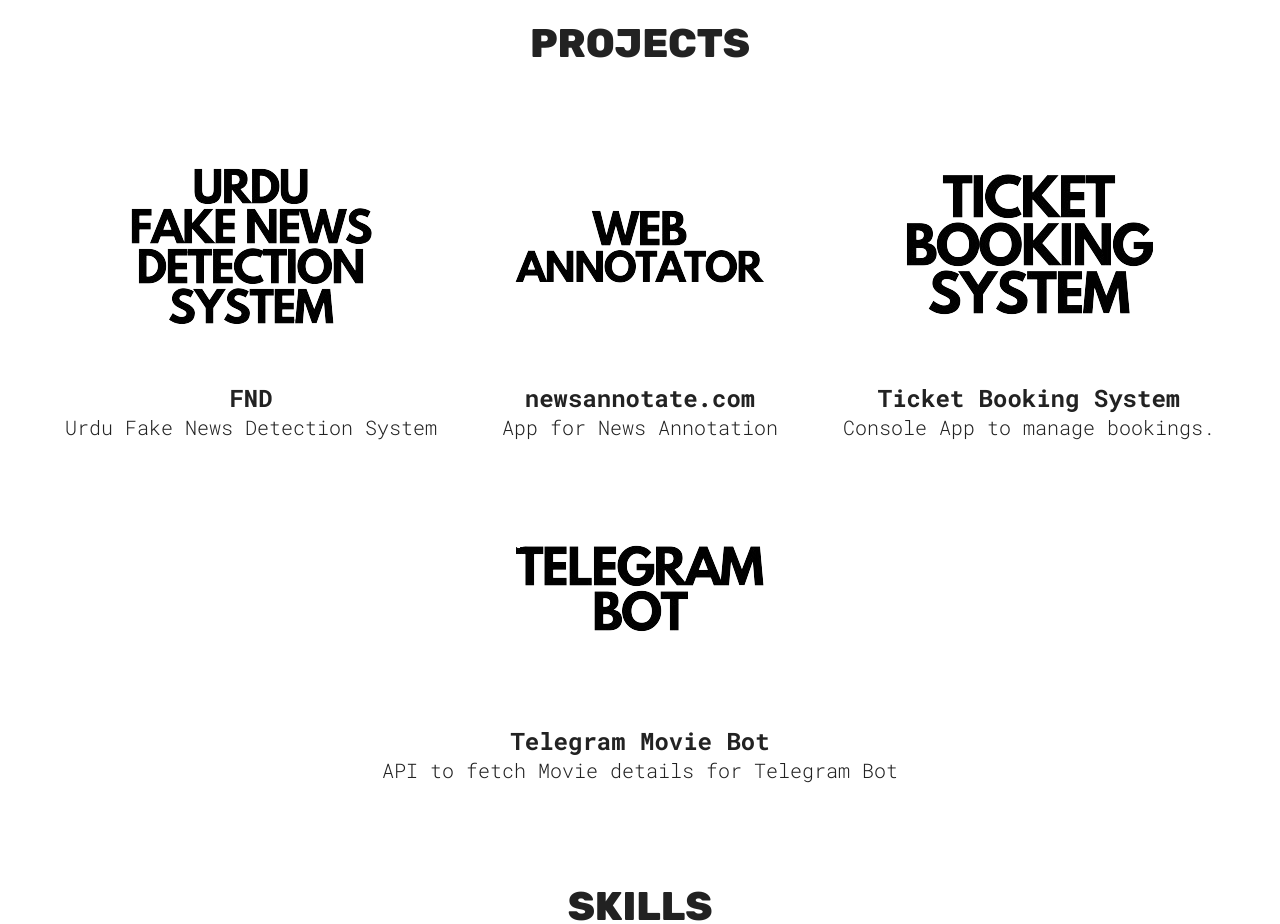
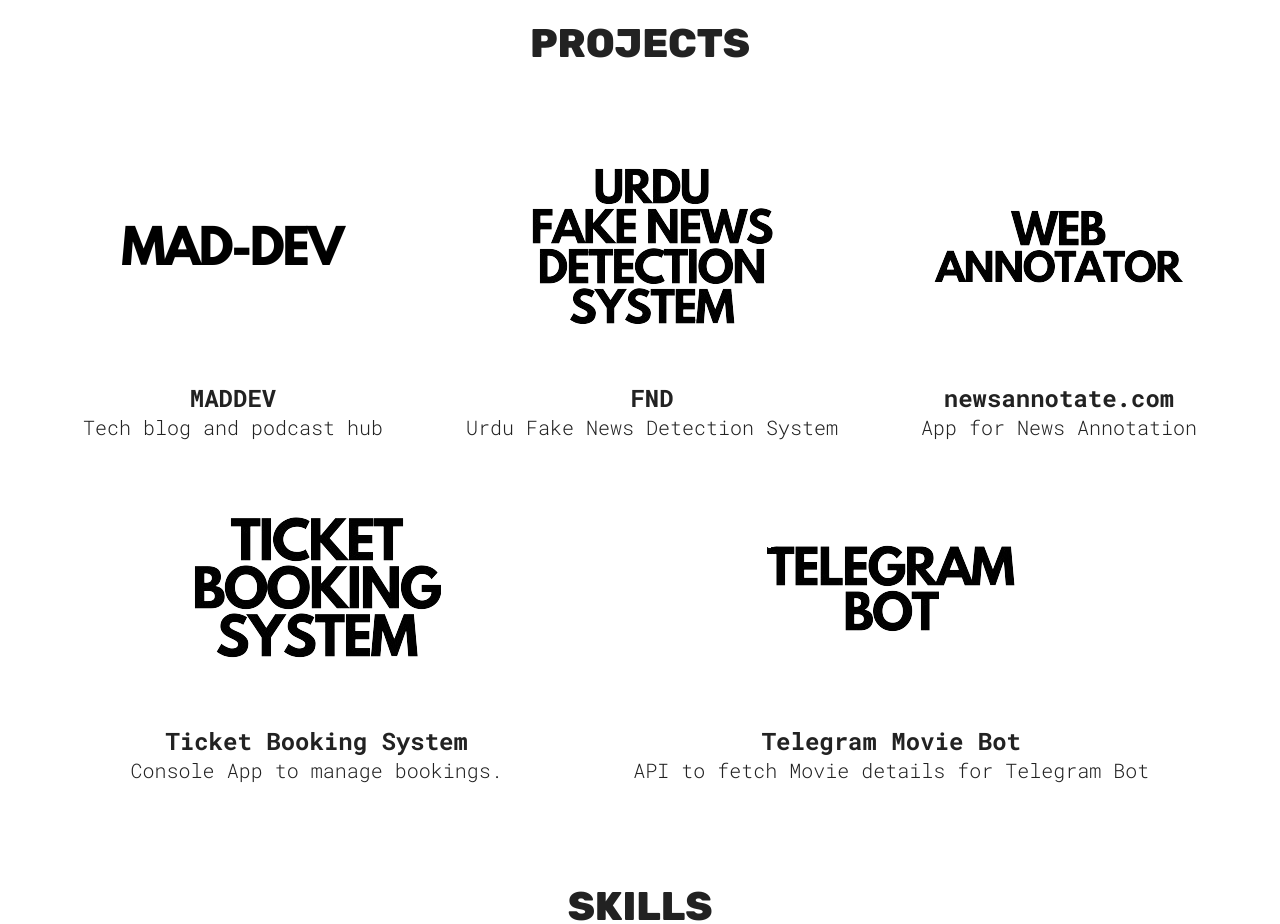
Before and after one commit to Hannanbutt1256/Hannan-Portfolio, a React (Vite) app: page / in a window 1280 px wide. Shown: the part 880-1804 px from the top of the page. Built offline with nearby package versions, Linux system fonts and the light colour scheme.

Commit message:
Add MADDEV project card to Projects section

```diff
--- a/src/components/Projects/Projects.jsx
+++ b/src/components/Projects/Projects.jsx
@@ -4,12 +4,19 @@
 import fnd from "../../assets/fnd.png";
 import tbs from "../../assets/tbs.png";
 import tb from "../../assets/tb.png";
+import md from "../../assets/maddev.png";
 
 function Projects() {
   return (
     <section id="projects" className={styles.container}>
       <h1 className="sectionTitle">Projects</h1>
       <div className={styles.projectsContainer}>
+        <ProjectCard
+          src={md}
+          link="https://mad-dev.vercel.app/"
+          h3="MADDEV"
+          p="Tech blog and podcast hub"
+        />
         <ProjectCard
           src={fnd}
           link="https://github.com/Hannanbutt1256/Urde-Fake-News-Detection-System"
```
Also changed, not shown: src/assets/maddev.png (added).
